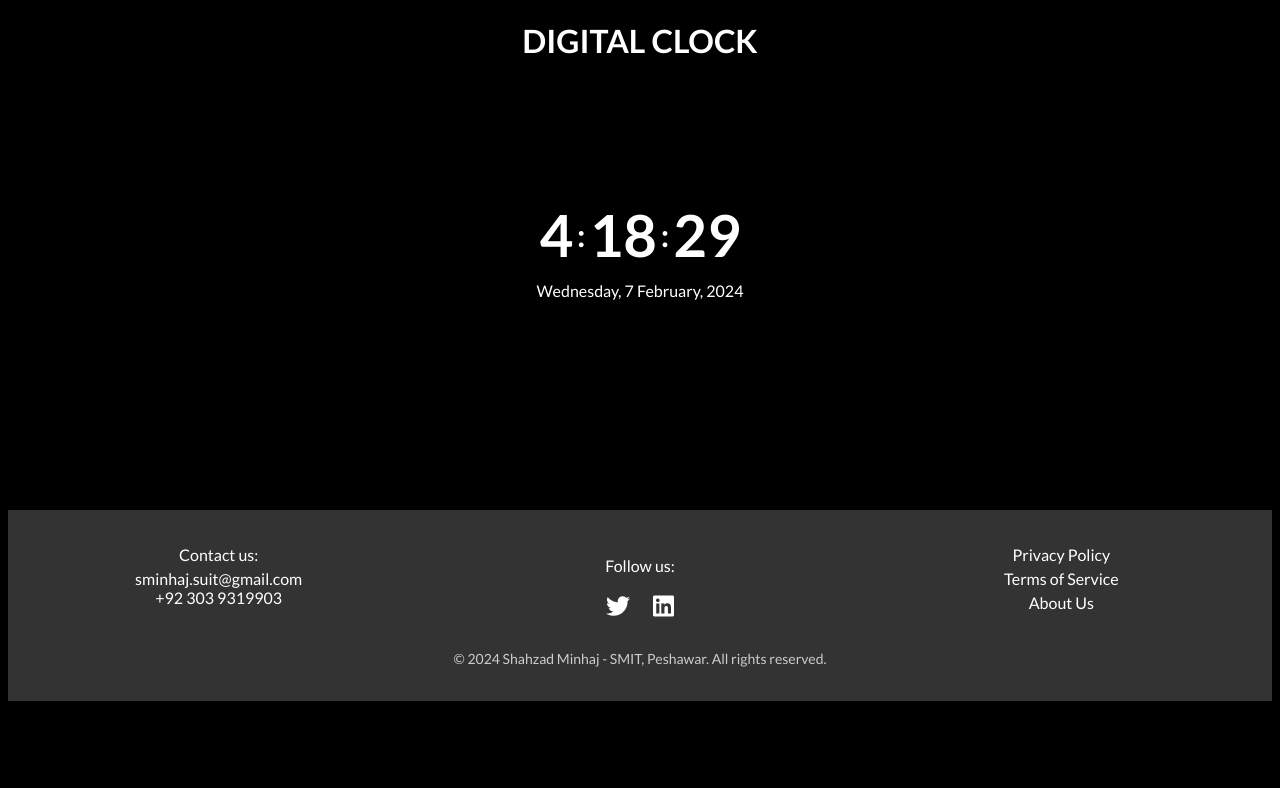
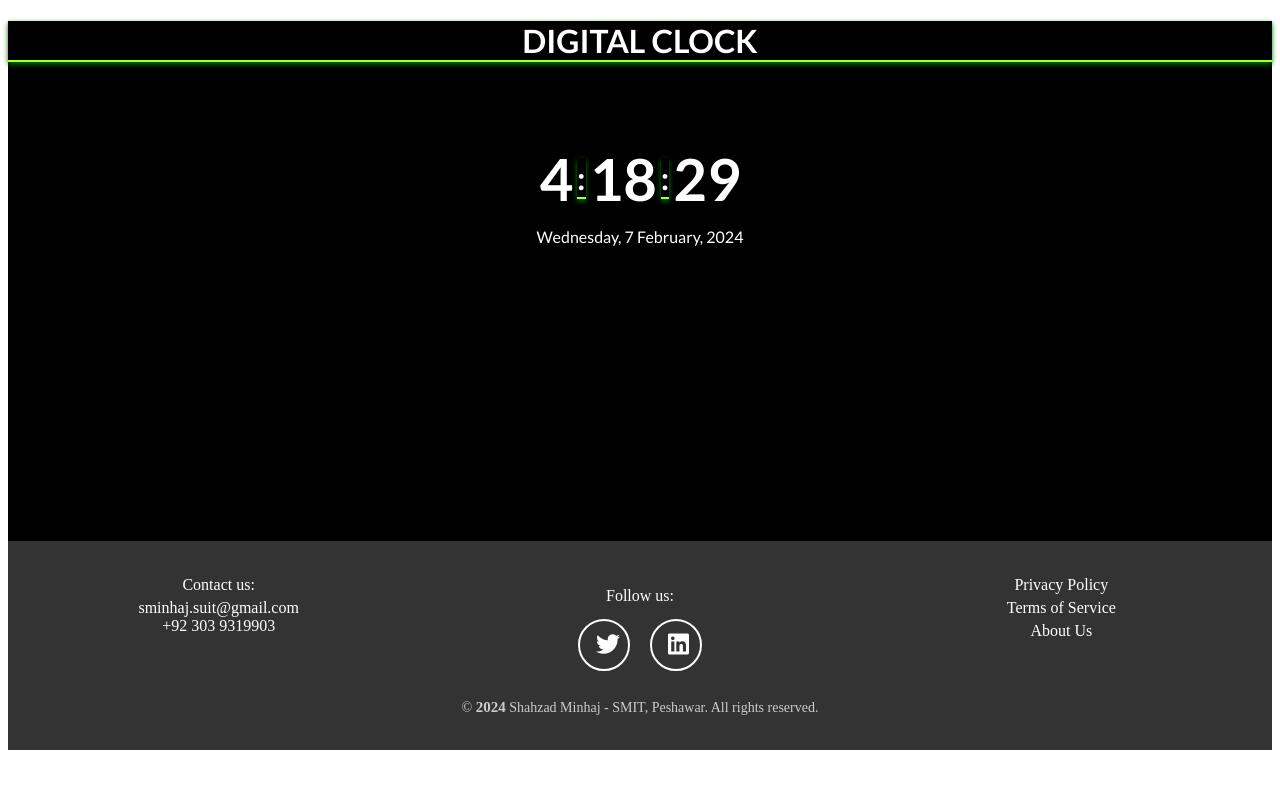
Before and after one commit to Shahzad-Minhaj/DigitalClock, a plain HTML site: page index.html in a window 1280 px wide. Drawn offline with Linux system fonts and the light colour scheme.

Commit message:
3rd Commit: Worked on the layout and add my professional footer

```diff
--- a/css/style.css
+++ b/css/style.css
@@ -1,4 +1,4 @@
-html{
+ main{
     background-color: black;
     color: white;
     text-align: center;
@@ -8,8 +8,15 @@ table{
     margin: 0 auto;
 
 }
+h1{
+  border-bottom: 2px solid greenyellow;
+  box-shadow: 0 2px 5px green;
+}
 #tab1{
-    margin-top: 130px;
+    padding-top: 50px;
+}
+#tab2{
+  padding-bottom: 50px;
 }
 #hour, #mins, #sec{
     font-size: 58px;
@@ -21,7 +28,7 @@ table{
 }
 
 main{
-    min-height: 40vh;
+    min-height: 65vh;
     align-items: center;
 }
 footer {
@@ -82,3 +89,28 @@ footer {
   font-size: 14px;
   color: #ccc;
 }
+.social-media-button{
+  width: 3rem;
+  height: 3rem;
+  border: none;
+  background-color: transparent;
+  border-radius: 50%;
+  outline: 2px solid white;
+  cursor: pointer;
+  transition: all 0.3s;
+
+}
+.social-media-buttons{
+  display: flex;
+  justify-content: center;
+  flex-wrap: wrap;
+  gap: 1.5rem;
+}
+.social-media-button:hover{
+  outline-offset: 3px;
+  transition: all 0.3s;
+
+}
+.social-media-button:hover:nth-child(2){
+  background-color: blue;
+}
--- a/index.html
+++ b/index.html
@@ -13,10 +13,9 @@
 
 </head>
 <body>
-<head>
+
+<main>
   <h1>DIGITAL CLOCK</h1>
-</head>
-<main>
     <table id="tab1">
         <tr>
             <td id="hour"></td>
@@ -33,7 +32,7 @@
             </tr>
     </table>
 </main>
-<footer>
+<footer class="container-fluid">
   <div class="footer-content">
     <div class="contact-info">
       <p>Contact us:</p>
@@ -43,8 +42,9 @@
 
     <div class="social-links">
       <p>Follow us:</p>
-        <a href="" target="_blank" title="Twitter"><i class="fab fa-twitter"></i></a>
-        <a href="https://www.linkedin.com/in/shahzad-minhaj/" target="_blank" title="LinkedIn"><i class="fab fa-linkedin"></i></a>
+      <div class="social-media-buttons"><button class="social-media-button"><a href="https://x.com/MinhajShahzad06?t=VqT-OU7x1IsRAUkSpMrG6w&s=08" target="_blank" title="Twitter"><i class="fab fa-twitter"></i></a></button>
+      <button class="social-media-button"><a href="https://www.linkedin.com/in/shahzad-minhaj/" target="_blank" title="LinkedIn"><i class="fab fa-linkedin"></i></a></button>
+      </div>
       </div>
 
     <div class="footer-links">
@@ -55,7 +55,7 @@
   </div>
 
   <div class="copyright">
-      <p>&copy; 2024 Shahzad Minhaj - SMIT, Peshawar. All rights reserved.</p>
+    <p>&copy; <span id="year"></span> Shahzad Minhaj - SMIT, Peshawar. All rights reserved.</p>
   </div>
 </footer>
 
--- a/script.js
+++ b/script.js
@@ -6,8 +6,10 @@ function updateTime() {
     document.getElementById("hour").innerHTML = nowDate.getHours();
     document.getElementById("mins").innerHTML = nowDate.getMinutes();
     document.getElementById("sec").innerHTML = nowDate.getSeconds();
+    document.getElementById("year").innerHTML = nowDate.getFullYear();
     const fullDate = dayNames[nowDate.getDay()] + ", " + nowDate.getDate() + " " + monthNames[nowDate.getMonth()] + ", " + nowDate.getFullYear();
         document.getElementById("fullDate").innerHTML = fullDate;
+
     }
 
     // Update time every second (1000 milliseconds)
```
Lines whose indentation alone changed are shown as unchanged.
